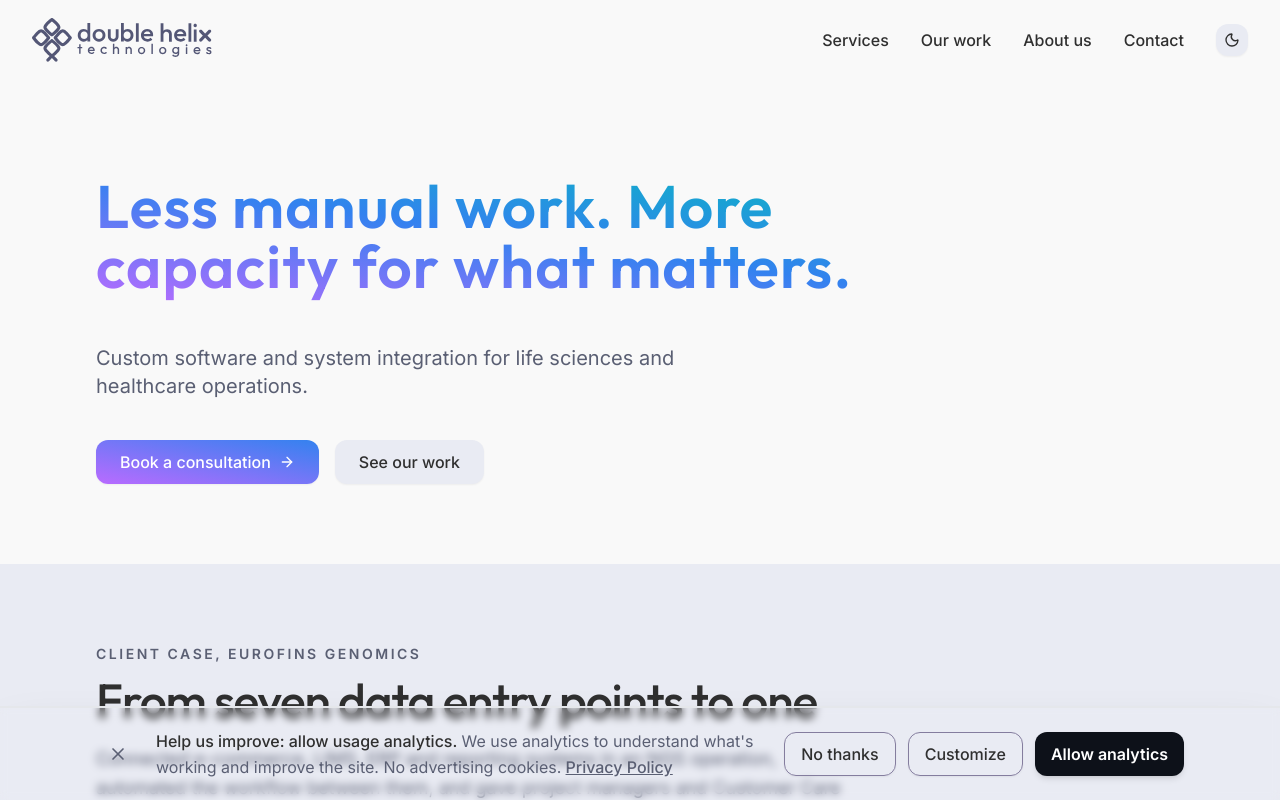
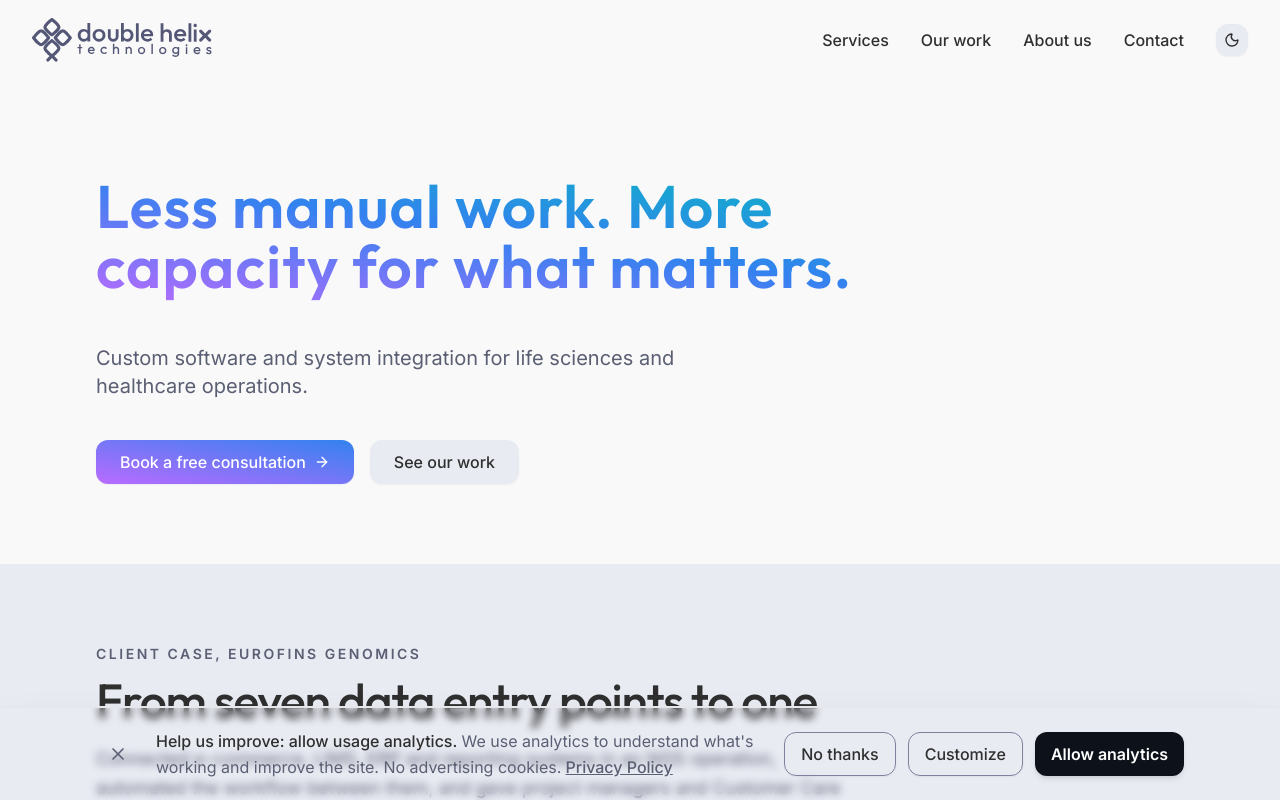
Before and after one commit to Double-Helix-Technologies/Double-Helix-Technologies.github.io, a Next.js app: page / in a window 1280 px wide. Shown: the top 800 px of the page. Built offline with nearby package versions, Linux system fonts and the light colour scheme.

Commit message:
Say the consultation is free on both booking buttons
Co-Authored-By: Claude Fable 5.1 <noreply@anthropic.com>
Claude-Session: https://claude.ai/code/session_014Uy7fsqTgCJjGH1i9NjK3Q

```diff
--- a/app/components/Contact.tsx
+++ b/app/components/Contact.tsx
@@ -20,7 +20,7 @@ export default function Contact() {
           <div className="mt-8 flex justify-center">
             <Button variant="cta" size="cta" asChild>
               <a href={siteConfig.booking.url} target="_blank" rel="noreferrer">
-                Book a consultation
+                Book a free consultation
                 <ArrowRight aria-hidden="true" />
               </a>
             </Button>
--- a/app/components/Hero.tsx
+++ b/app/components/Hero.tsx
@@ -20,7 +20,7 @@ export default function Hero() {
         <div className="flex flex-wrap gap-3 md:gap-4">
           <Button variant="cta" size="cta" asChild>
             <a href={siteConfig.booking.url} target="_blank" rel="noreferrer">
-              Book a consultation
+              Book a free consultation
               <ArrowRight aria-hidden="true" />
             </a>
           </Button>
```
